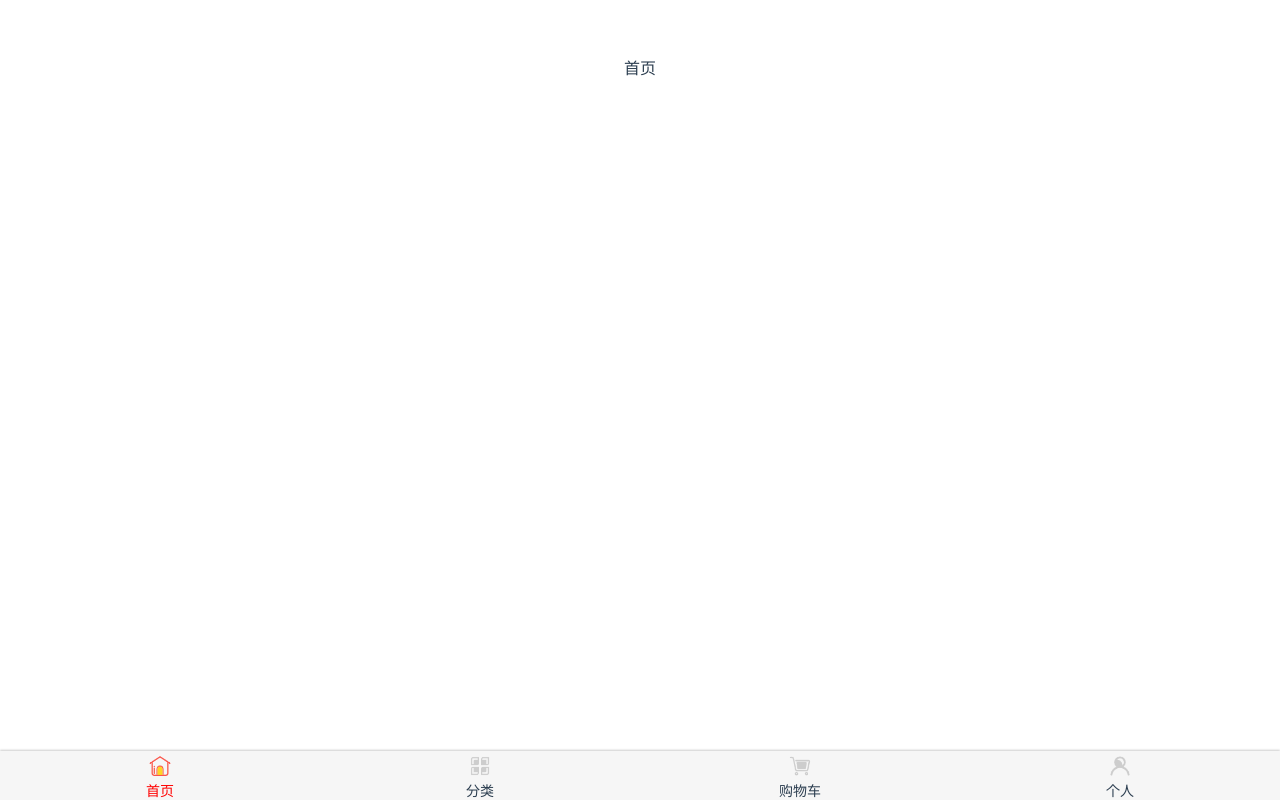
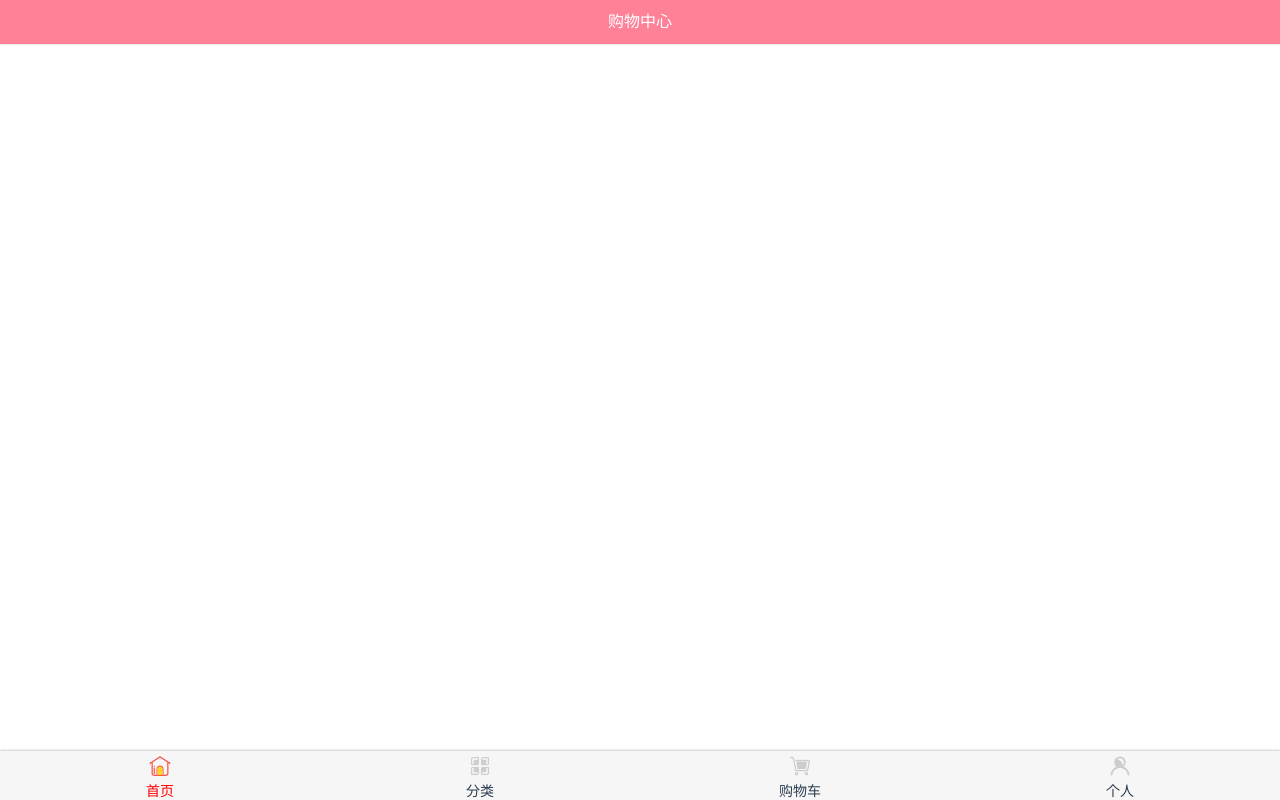
Before and after one commit to zaqq147258369/ssmVue, a Vue app: page /home in a window 1280 px wide. Built offline with nearby package versions, Linux system fonts and the light colour scheme.

Commit message:
顶部导航栏，s155

```diff
--- a/src/App.vue
+++ b/src/App.vue
@@ -23,6 +23,6 @@
     -moz-osx-font-smoothing: grayscale;
     text-align: center;
     color: #2c3e50;
-  margin-top: 60px;
+    /*margin-top: 60px;*/
   }
 </style>
--- /dev/null
+++ b/src/components/common/navbar/NavBar.vue
@@ -0,0 +1,35 @@
+<template>
+  <div class="nav-bar">
+    <div class="left">
+      <slot name="nav-left"></slot>
+    </div>
+    <div class="center">
+      <slot name="nav-center"></slot>
+    </div>
+    <div class="right">
+      <slot name="nav-right"></slot>
+    </div>
+  </div>
+</template>
+
+<script>
+export default {
+  name: "NavBar"
+}
+</script>
+
+<style scoped lang="scss">
+  .nav-bar{
+    display: flex;
+    height: 44px;
+    line-height: 44px;
+    text-align: center;
+    box-shadow: 0 1px 1px rgba(100,100,100,.1);
+    .left,.right{
+      width: 60px;
+    }
+    .center{
+      flex: 1;
+    }
+  }
+</style>
--- a/src/views/home/Home.vue
+++ b/src/views/home/Home.vue
@@ -1,6 +1,16 @@
 <template>
   <div>
-    <div>首页</div>
+    <nav-bar class="home-nav">
+      <template v-slot:nav-left>
+        <div></div>
+      </template>
+      <template v-slot:nav-center>
+        <div>购物中心</div>
+      </template>
+      <template v-slot:nav-right>
+        <div></div>
+      </template>
+    </nav-bar>
   </div>
 
 </template>
@@ -8,12 +18,16 @@
 <script>
 
 
+import NavBar from "components/common/navbar/NavBar";
 export default {
   name: "Home",
-  components: {},
+  components: {NavBar},
 }
 </script>
 
 <style scoped>
-
+  .home-nav{
+    background: var(--color-tint);
+    color: #ffffff;
+  }
 </style>
--- a/src/views/profile/Profile.vue
+++ b/src/views/profile/Profile.vue
@@ -12,6 +12,7 @@
   $color:red;
   .red{
     color: $color;
+    border: 1px solid #2c3e50;
   }
 
 </style>
```
Lines whose indentation alone changed are shown as unchanged.
